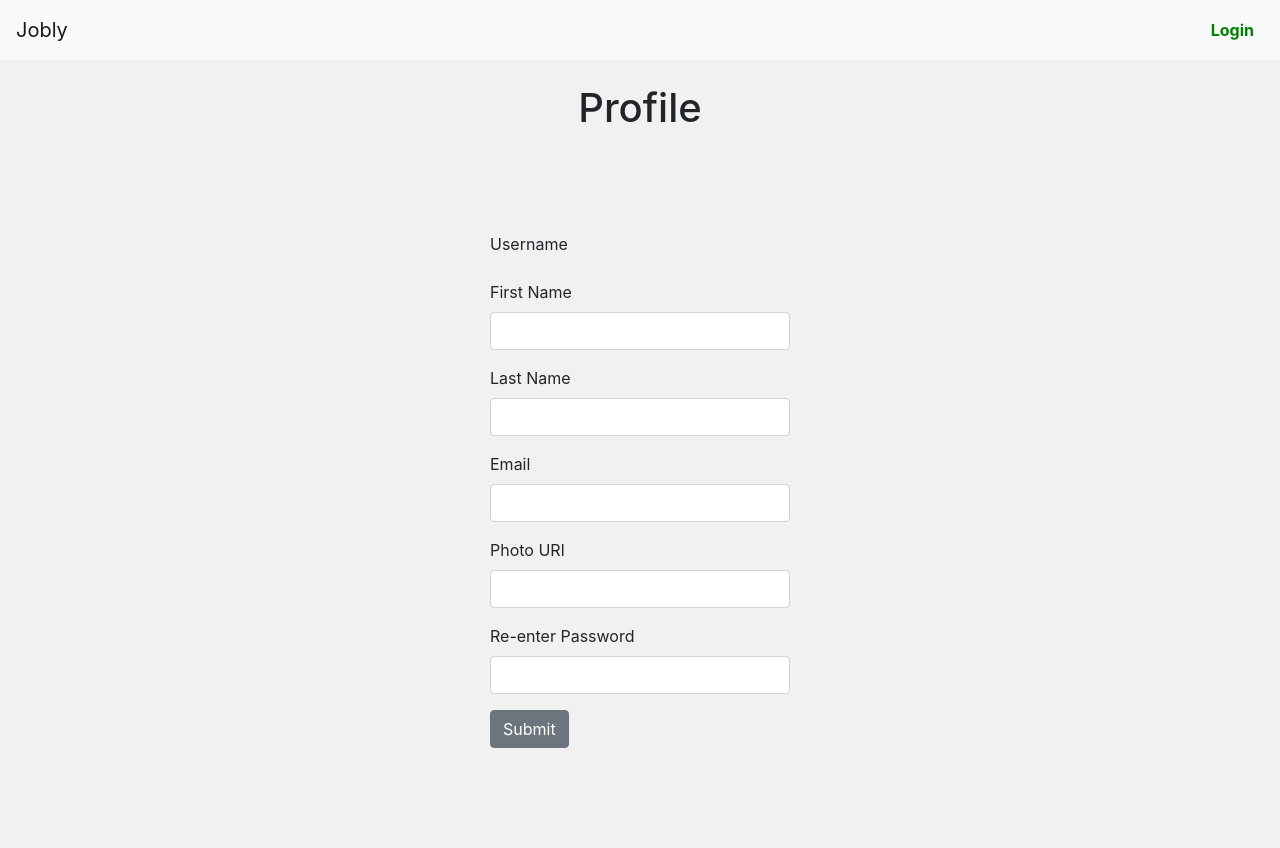
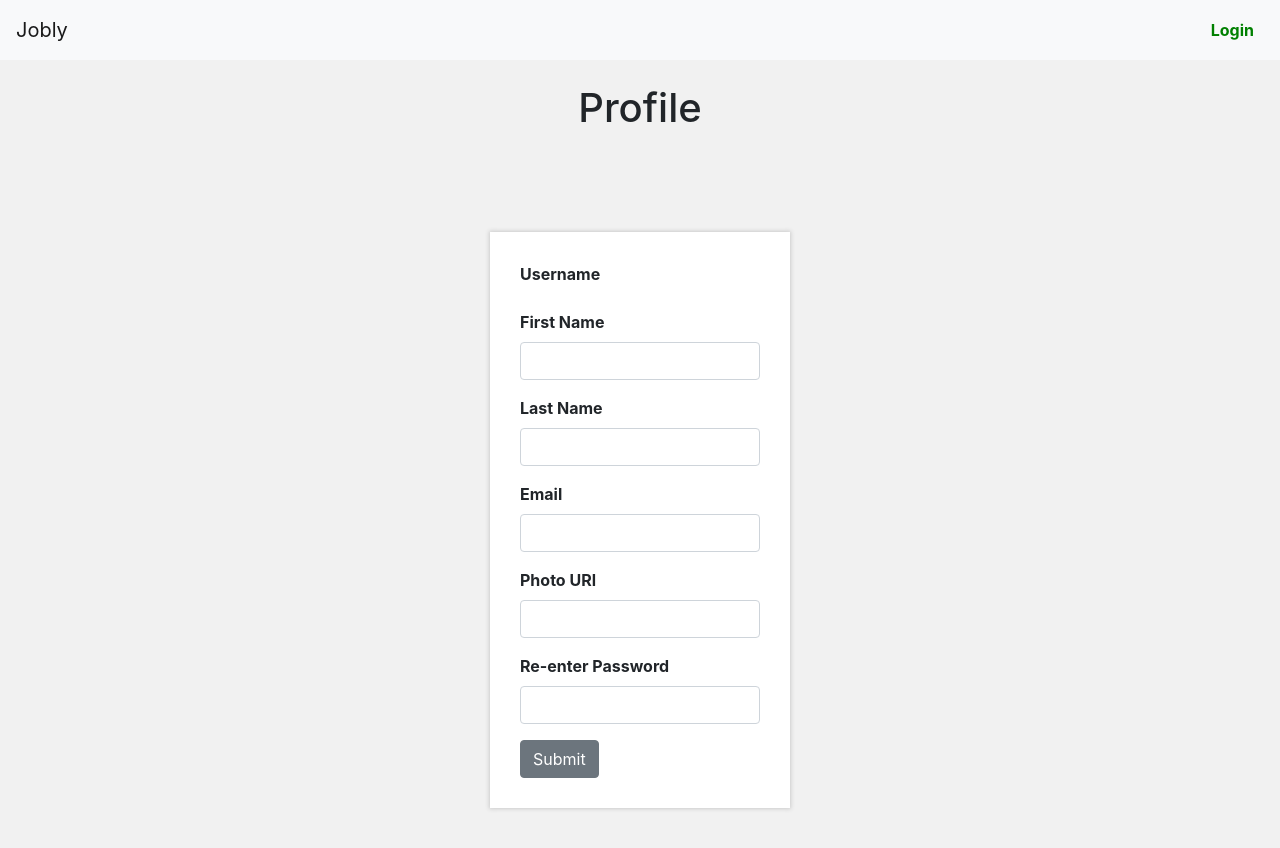
Before and after one commit to jakejg/react-jobly, a React (Create React App) app: page /profile in a window 1280 px wide. Shown: the top 848 px of the page. Built offline with nearby package versions, Linux system fonts and the light colour scheme.

Commit message:
fixed profile form styles

```diff
--- a/src/Profile.js
+++ b/src/Profile.js
@@ -2,6 +2,7 @@ import React, { useState } from 'react';
 import FormGroupComp from './FormGroup';
 import { Button, Form, Label, FormGroup, Input, Alert } from 'reactstrap';
 import JoblyAPI from './Api';
+import './styles/Profile.css'
 
 const Profile = ({currUser, setCurrUser, fields=['First Name', 'Last Name', 'Email', 'Photo URl']}) => {
     const [formData, setFormData] = useState({first_name: "", last_name: "", email: "", photo_url: "", password:""});
@@ -31,8 +32,7 @@ const Profile = ({currUser, setCurrUser, fields=['First Name', 'Last Name', 'Ema
         <div>
             <h1 className="mt-4 text-center">Profile</h1>
             <div className="box">
-
-                <Form >
+                <Form className="Profile">
                     <FormGroup>
                         <Label>Username</Label>
                         <div>{currUser.username}</div>
--- /dev/null
+++ b/src/styles/Profile.css
@@ -0,0 +1,16 @@
+.box {
+    width: 300px;
+    margin: 100px auto;
+
+}
+
+.Profile {
+    padding: 30px;
+    background-color: white;
+    box-shadow: 0 0 4px 1px #ccc;
+
+}
+
+.Profile label {
+    font-weight: bold;
+}
```
Lines whose indentation alone changed are shown as unchanged.
